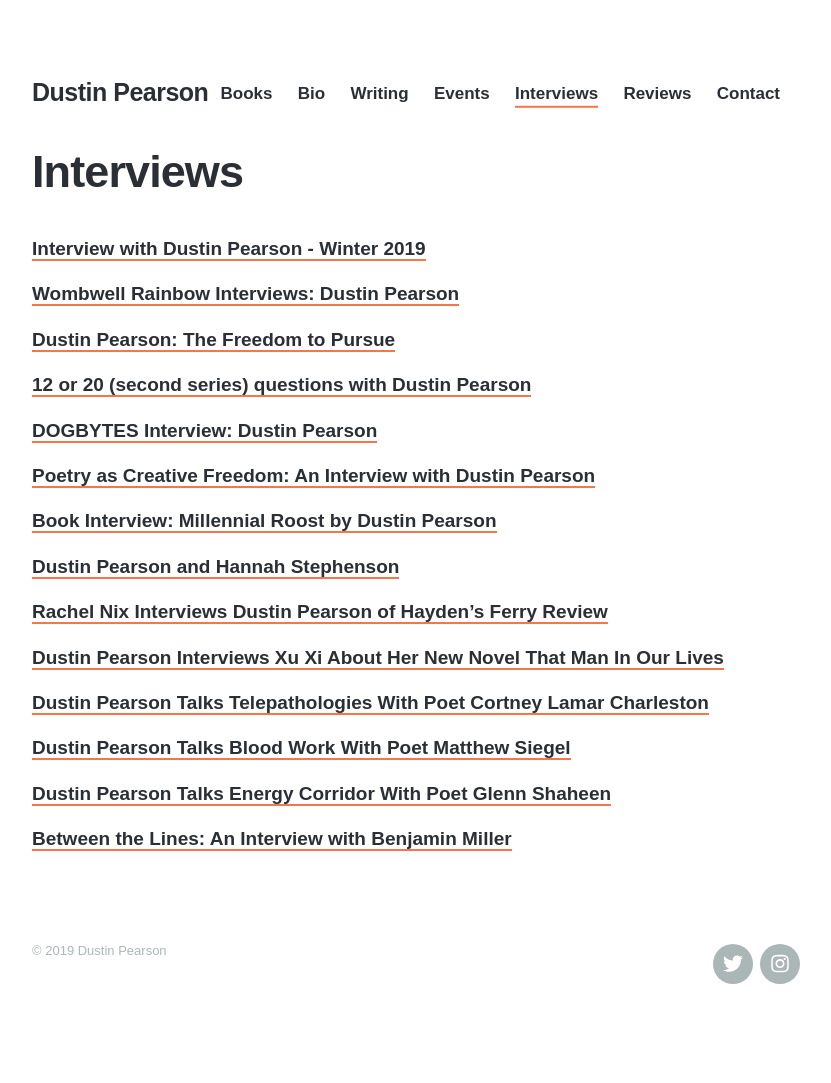
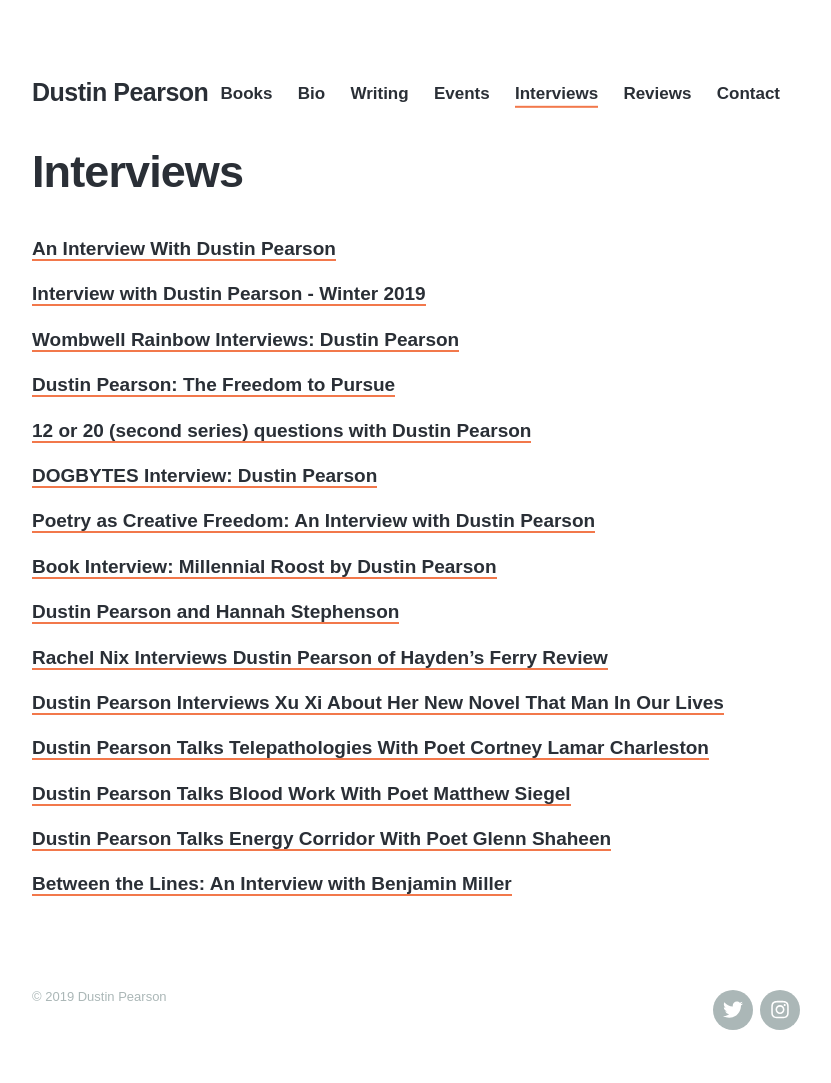
Before and after one commit to strikhar/dustinkpearson, a Jekyll site: the page built from _pages/interviews.md, in a window 1280 px wide. Shown: the whole page, without its empty margins (224-1055 px from the left). Built offline with Jekyll 4.4.1, drawn with Linux system fonts in a browser that asks for light colours; nearby versions of some CDN libraries; some web fonts are replaced; before the commit the page ends 1037 px from its top, so only the background shows below that.

Commit message:
Update interviews.md

```diff
--- a/_pages/interviews.md
+++ b/_pages/interviews.md
@@ -3,6 +3,8 @@ layout: "page"
 title: "Interviews"
 featured_image: '/images/dustin.jpg'
 ---
+
+[An Interview With Dustin Pearson](https://www.poetrysocietysc.org/pearson-interview?fbclid=IwAR3peC8GyFr27Q5IJkaUp8_qnr04YJeN69zC6LAGy_9qe0IBJZvJ5brWIDQ)
 
 [Interview with Dustin Pearson - Winter 2019](https://www.crpress.org/interview-with-dustin-pearson-winter-2019/)
 
```
